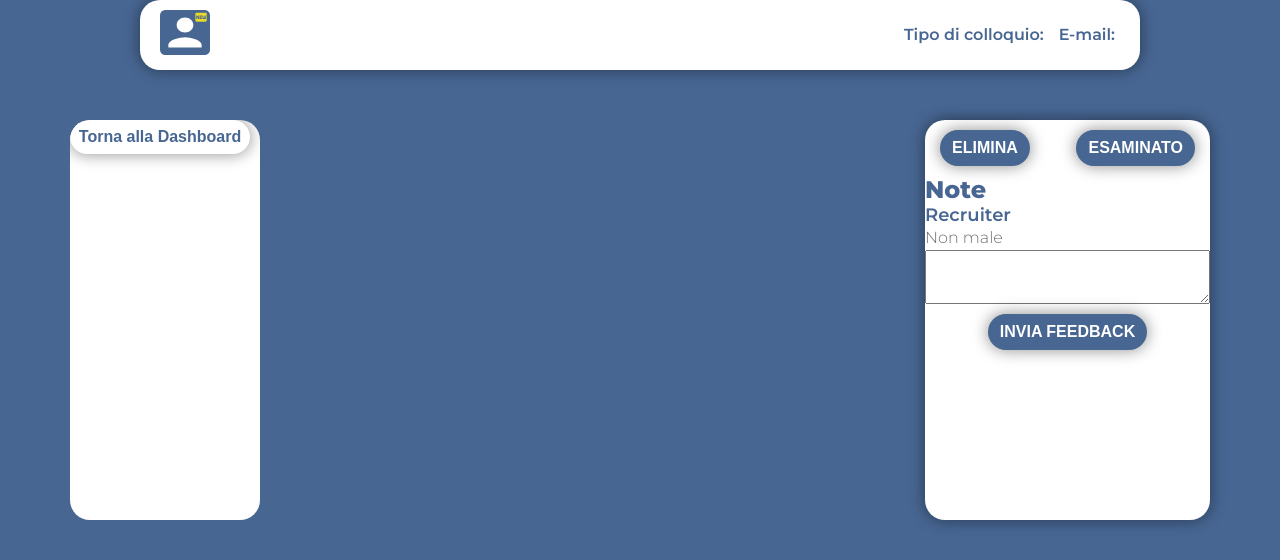
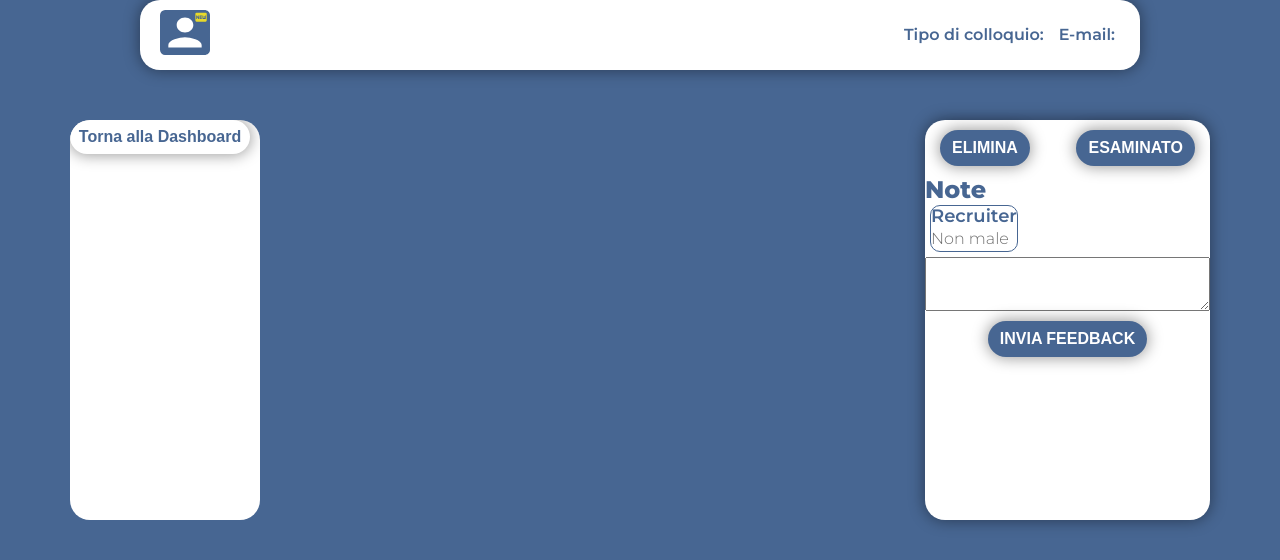
Before and after one commit to MaraxWebx/VALE-REMOTE, a Django app: template site/public/templates/interview_detail.html in a window 1280 px wide. Shown: the part 100-660 px from the top of the page. Run offline with Django 3.2, Linux system fonts and the light colour scheme; the template is opened without the code that fills it, so the values that code supplies are empty; parts of the project's set-up code (start-up, migrations or seed data) failed here and were passed over; some libraries are stand-ins or nearby versions.

Commit message:
dashboard

```diff
--- a/site/public/static/css/styledetails.css
+++ b/site/public/static/css/styledetails.css
@@ -264,6 +264,7 @@
     box-shadow: 0 0 15px 1px rgba(0, 0, 0, 0.4);
     color:  #476692;
     margin: 0px auto;
+    height: auto;
     border-radius: 20px !important;
 }
 .btn-dash{
@@ -292,3 +293,10 @@
     border: 0px;
     margin: 10px auto;
 }
+
+.feedback{
+    overflow-y: auto;
+    margin : 0 0 5px 5px;
+    border:1px solid #476692;
+    border-radius: 10px;
+}
```
